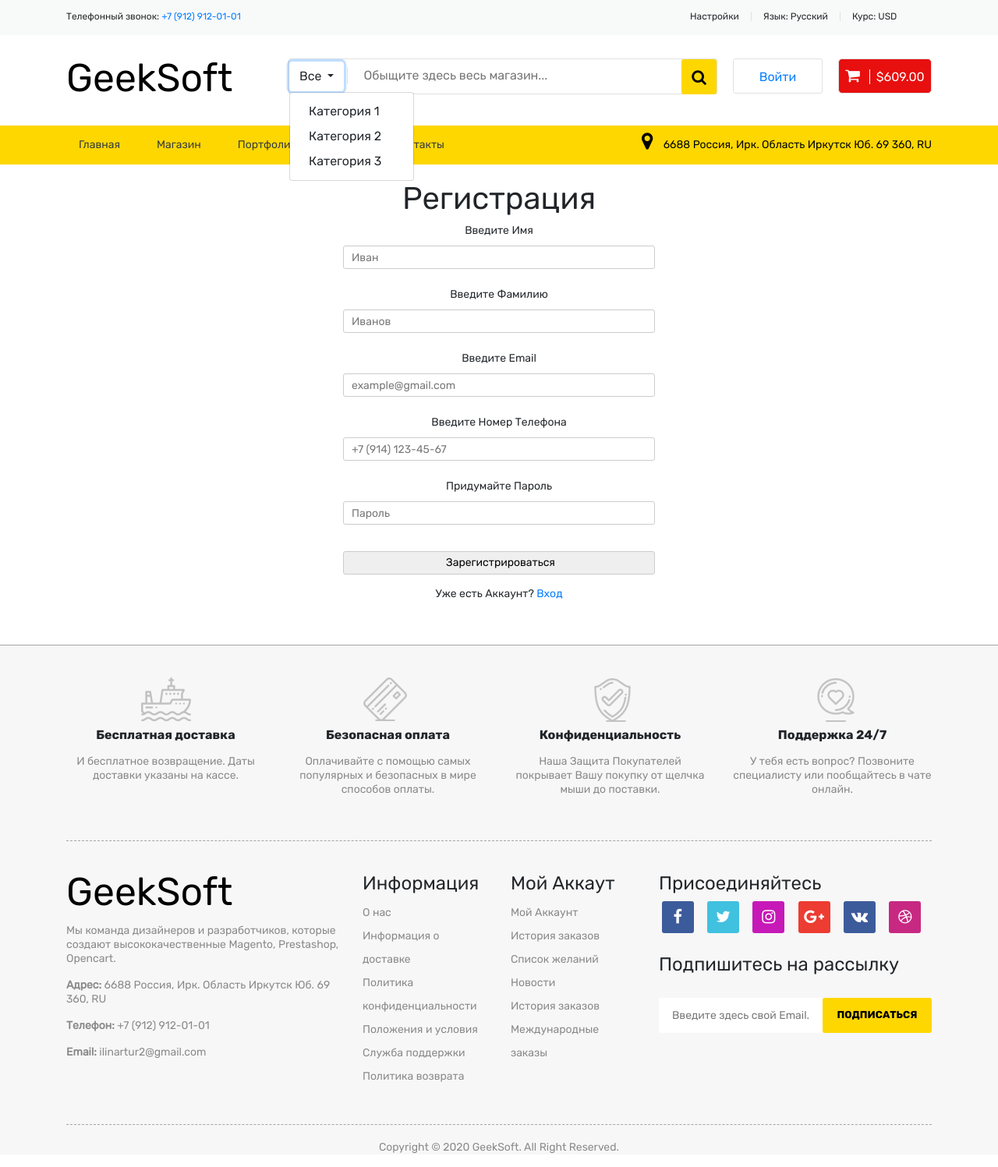
After one commit to ainn0ttfue/geeksoft_store, a Flask app: page /signup/ in a window 1280 px wide, after a click on "Все". The commit adds this page. Shown: the whole page at 78% size. Run offline with Flask 2, Linux system fonts and the light colour scheme; some libraries are stand-ins or nearby versions.

Commit message:
Connected the SQLite database to the site and implemented the Authorization and Registration on the site

```diff
--- a/app.py
+++ b/app.py
@@ -1,27 +1,111 @@
-from flask import Flask
-from flask import render_template
+from flask import Flask, request, redirect, render_template
+import sqlite3
+import os.path
+
+BASE_DIR = os.path.dirname(os.path.abspath(__file__))
+db_path = os.path.join(BASE_DIR, "db.sqlite")
+context = {}
+personal_info = {}
 
 app = Flask(__name__)
 
 
 @app.route('/')
 def main():
-    return render_template("index.html")
+    return render_template("index.html", **context)
 
 
 @app.route('/shop/')
 def shop():
-    return render_template("shop.html")
+    return render_template("shop.html", **context)
 
 
 @app.route('/personal/')
 def personal():
-    return render_template("personal.html")
+    if not context.get('Name'):
+        return redirect("http://localhost:5000/login/", code=302)
+
+    conn = sqlite3.connect(db_path)
+    cur = conn.cursor()
+    cur.execute('''select first_name, second_name, email, phone from users where email = ?;''',
+                (context.get('login'),))
+    pers_tuple = cur.fetchall()[0]
+    print(pers_tuple)
+    first_name, second_name, email, phone = pers_tuple[0], pers_tuple[1], pers_tuple[2], pers_tuple[3]
+    print(second_name)
+    personal_info.update({
+        'first_name': first_name,
+        'second_name': second_name,
+        'email': email,
+        'phone': phone
+    })
+    conn.close()
+
+    return render_template("personal.html", **context, **personal_info)
 
 
 @app.route('/details/')
 def details():
-    return render_template("details.html")
+    return render_template("details.html", **context)
+
+
+@app.route('/logout/')
+def logout():
+    context.update({'login': '', 'Name': ''})
+    return redirect("http://localhost:5000/login/", code=302)
+
+
+@app.route('/signup/', methods=['POST', 'GET'])
+def signup():
+    if request.method == 'POST':
+        first_name = request.form.get('first_name')
+        second_name = request.form.get('second_name')
+        email = request.form.get('email')
+        tel = request.form.get('tel')
+        password = request.form.get('password')
+
+        conn = sqlite3.connect(db_path)
+        cur = conn.cursor()
+        cur.execute('''select * from users where email = ? or phone = ?;''', (email, tel))
+        if cur.fetchall():
+            context.update({'signup_alert': '<span class="text-danger">Такой пользователь уже существует</span>'})
+        else:
+            cur.execute(
+                '''insert into users (first_name, second_name, email, phone, password) values (?, ?, ?, ?, ?);''',
+                (first_name, second_name, email, tel, password))
+            conn.commit()
+            context.update({'signup_alert': '<span class="text-success">Регистрация прошла успешно</span>'})
+            context.update({'login': email, 'Name': first_name})
+            return redirect("http://localhost:5000/personal/", code=302)
+        conn.close()
+    else:
+        context.update({'signup_alert': ''})
+    return render_template("registr.html", **context)
+
+
+@app.route('/login/', methods=['POST', 'GET'])
+def login():
+    if request.method == 'POST':
+        email = request.form.get('email')
+        password = request.form.get('password')
+
+        conn = sqlite3.connect(db_path)
+        cur = conn.cursor()
+        cur.execute('''select * from users where email = ? and password = ?;''', (email, password))
+        if cur.fetchall():
+            context.update({'login_alert': '<span class="text-success">Вход совершен</span>'})
+            cur.execute('''select first_name from users where email = ?;''', (email,))
+            # first_name =  ['Name']. => Name
+            first_name = str(cur.fetchall())[3:-4]
+            context.update({'login': email, 'Name': first_name})
+            return redirect("http://localhost:5000/personal/", code=302)
+        else:
+            context.update({'login_alert': '<span class="text-danger">Неправильный Логин и/или Пароль</span>'})
+        conn.close()
+    else:
+        context.update({'login_alert': ''})
+
+    return render_template("login.html", **context)
 
 
 if __name__ == '__main__':
--- a/static/css/main.css
+++ b/static/css/main.css
@@ -1,7 +1,7 @@
 @charset "UTF-8";
 @font-face {
   font-family: "Rubik";
-  src: url("../source/fonts/Rubik/Rubik-Regular.ttf"); }
+  src: url(../source/fonts/Rubik/Rubik-Regular.ttf); }
 @font-face {
   font-family: "Rubik-bold";
   src: url(../source/fonts/Rubik/Rubik-Bold.ttf); }
@@ -74,16 +74,17 @@ button.search {
   font-weight: 200; }
 
 .usr_links a {
-  display: block; }
+  display: inline; }
 
 .usr_links .item {
-  width: 45px;
   height: 45px;
+  width: 115px;
   border: 1px solid #e1e1e1;
   float: left;
   margin-right: 20px;
   text-align: center;
-  border-radius: 3px; }
+  border-radius: 3px;
+  line-height: 45px; }
   .usr_links .item i {
     color: #000;
     font-size: 20px;
@@ -310,7 +312,7 @@ footer {
     .advantages .advantages-item h3 {
       font-size: 16px;
       line-height: 34px;
-      font-family: "Rubik-bold", sans-serif; }
+      font-family: "Rubik-bold"; }
     .advantages .advantages-item p {
       font-size: 14px;
       line-height: 18px;
@@ -526,6 +528,14 @@ main#shop .page_nav {
   .personal_block button {
     margin-bottom: 5px; }
 
+#signup input {
+  border: 1px solid #ccc;
+  border-radius: 3px;
+  height: 30px;
+  min-width: 400px;
+  padding-left: 10px;
+  margin-top: 10px; }
+
 @media (max-width: 576px) {
   .products_card_wrapper {
     flex-direction: column;
--- a/static/css/main.sass
+++ b/static/css/main.sass
@@ -80,16 +80,17 @@ button.search
   font-weight: 200
 
 .usr_links a
-  display: block
+  display: inline
 
 .usr_links .item
-  width: 45px
   height: 45px
+  width: 115px
   border: 1px solid #e1e1e1
   float: left
   margin-right: 20px
   text-align: center
   border-radius: 3px
+  line-height: 45px
 
   i
     color: #000
@@ -637,6 +638,15 @@ main#shop
   button
     margin-bottom: 5px
 
+#signup
+  input
+    border: 1px solid #ccc
+    border-radius: 3px
+    height: 30px
+    min-width: 400px
+    padding-left: 10px
+    margin-top: 10px
+
 // Медиа Запросы
 
 @media (max-width: 576px)
--- a/templates/base.html
+++ b/templates/base.html
@@ -75,12 +75,15 @@
                 </div>
 
                 <div class="col-md-3 usr_links">
-                    <a href="/personal/">
-                        <div class="item"><i class="fa fa-user-circle" aria-hidden="true"></i></div>
-                    </a>
-                    <a href="/personal/">
-                        <div class="item"><i class="fa fa-heart-o" aria-hidden="true"></i></div>
-                    </a>
+                    {% if Name %}
+                        <a href="/personal/">
+                            <div class="item">{{Name}}</div>
+                        </a>
+                    {% else %}
+                        <a href="/login/">
+                            <div class="item">Войти</div>
+                        </a>
+                    {% endif %}
                     <a href="/personal/">
                         <div class="item cart">
                             <i class="fa fa-shopping-cart" aria-hidden="true"></i>
--- /dev/null
+++ b/templates/registr.html
@@ -0,0 +1,44 @@
+{% extends 'base.html' %}
+
+{% block breadcrumbs %}
+
+{% endblock %}
+
+{% block main %}
+    <main id="signup">
+        <div class="container">
+            <div class="row">
+                <div class="col text-center">
+                    <h1>Регистрация</h1>
+                    <form action="/signup/" method="post">
+                        <p><label>
+                            Введите Имя <br> <input type="text" name="first_name" placeholder="Иван">
+                        </label></p>
+
+                        <p><label>
+                            Введите Фамилию <br> <input type="text" name="second_name" placeholder="Иванов">
+                        </label></p>
+
+                        <p><label>
+                            Введите Email <br> <input type="email" name="email" placeholder="example@gmail.com">
+                        </label></p>
+
+                        <p><label>
+                            Введите Номер Телефона <br> <input type="tel" name="tel" placeholder="+7 (914) 123-45-67">
+                        </label></p>
+
+                        <p><label>
+                            Придумайте Пароль <br> <input type="password" name="password" placeholder="Пароль">
+                        </label></p>
+
+                        <p><input type="submit" value="Зарегистрироваться"></p>
+
+                        <p>Уже есть Аккаунт? <a href="/login/">Вход</a></p>
+                    </form>
+
+                    <p>{{ signup_alert|safe }}</p>
+                </div>
+            </div>
+        </div>
+    </main>
+{% endblock %}
```
Also changed, not shown: other parts of static/css/main.css (+13 -12 lines), templates/login.html (added, +31 -0 lines), templates/personal.html (+9 -4 lines), db.sqlite (added), 1 other file.
